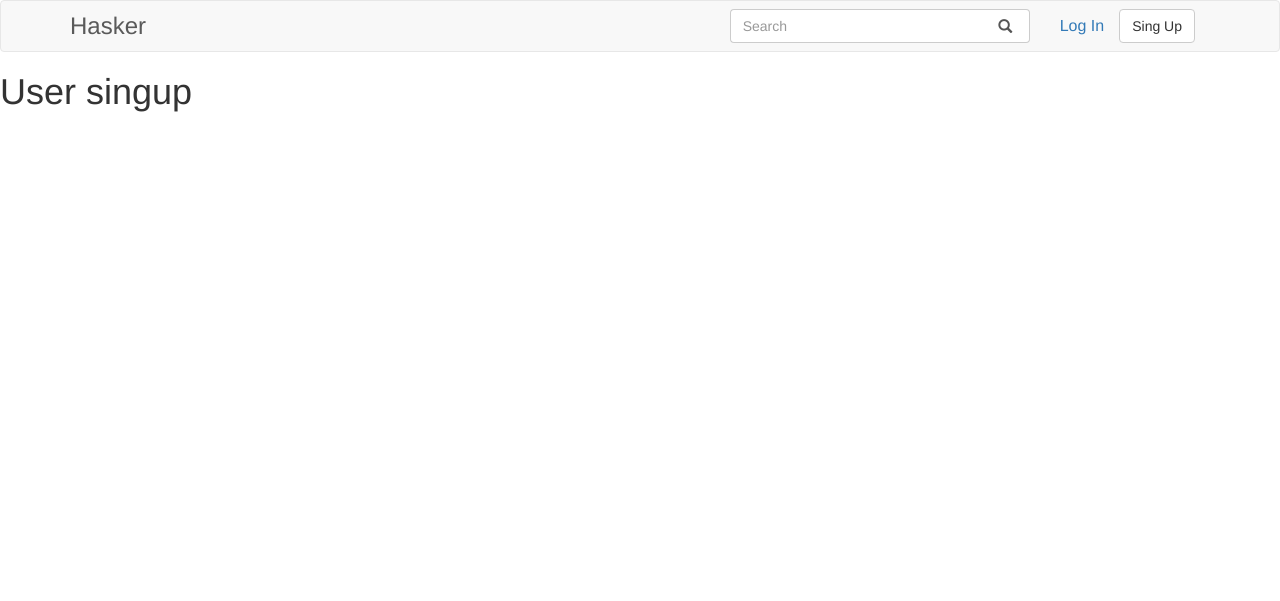
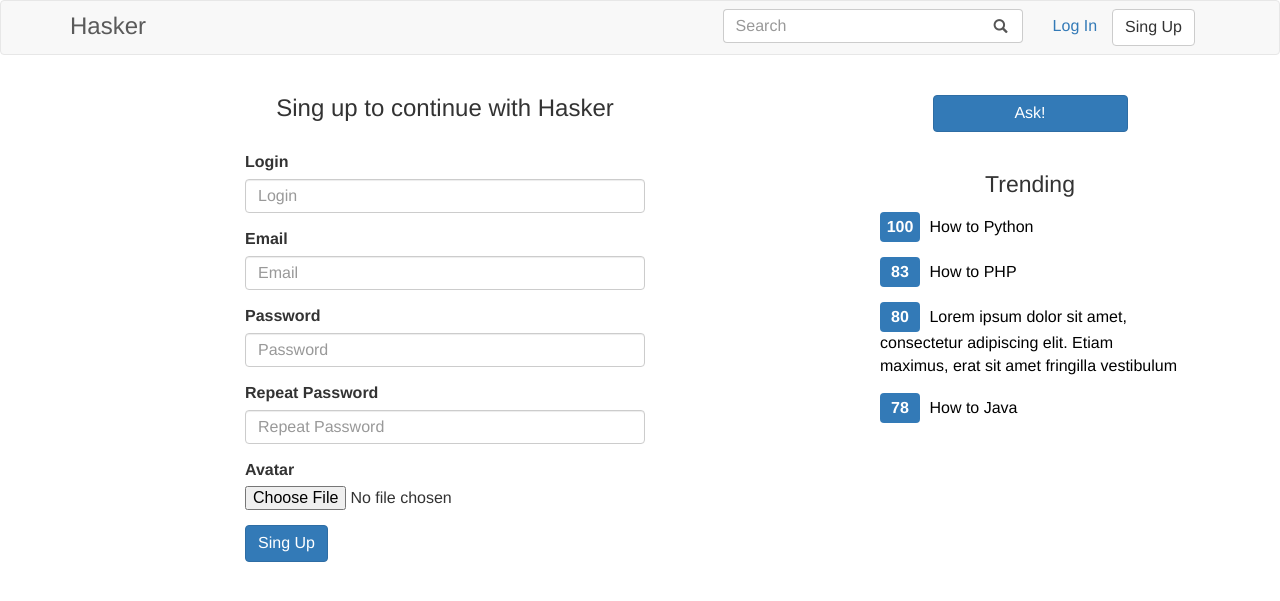
Before and after one commit to AndrewLrrr/hasker, a Django app: page /singup/ in a window 1280 px wide. Shown: the top 601 px of the page. Run offline with Django 3.2, Linux system fonts and the light colour scheme; some libraries are stand-ins or nearby versions.

Commit message:
Added right column to base template. Added user log in and sing up forms

```diff
--- a/qa/static/qa/css/style.css
+++ b/qa/static/qa/css/style.css
@@ -1,8 +1,28 @@
+#wrapper {
+    font-size: 16px;
+}
+
 .navbar-simple-text {
     float: left;
     padding: 15px;
     font-size: 16px;
     line-height: 20px;
+}
+
+#wrapper h1 {
+    font-size: 24px;
+}
+
+#wrapper h2 {
+    font-size: 23px;
+}
+
+#wrapper .btn {
+    font-size: 16px;
+}
+
+#wrapper input {
+    font-size: 16px;
 }
 
 #wrapper header .navbar-brand {
@@ -25,8 +45,65 @@
     cursor: pointer;
 }
 
+.form-base {
+    max-width: 400px;
+    margin: 30px auto;
+}
+
+.form-base input:focus {
+    text-align: left;
+    box-shadow: none;
+    border: 1px solid #ccc;
+}
+
+.btn-ask {
+    display: block;
+    max-width: 195px;
+    margin: 20px auto;
+}
+
+.trends {
+    margin: auto;
+}
+
+.trend-item {
+    margin: 15px 0;
+}
+
+.trend-item .label-primary {
+    display: inline-block;
+    width: 40px;
+    background-color: #337ab7;
+    padding: 7px 5px;
+    margin-right: 5px;
+    font-size: 16px;
+}
+
+.trend-item .trent-link {
+    color: #000;
+    cursor: pointer;
+}
+
 @media (min-width: 768px) {
     #wrapper .navbar-form .input-group {
         width: 300px;
     }
+    .trends {
+        max-width: 300px;
+        margin: auto;
+    }
+    .btn-ask {
+        margin-bottom: 40px;
+    }
 }
+
+@media (max-width: 767px) {
+    .content {
+        margin-bottom: 20px;
+        border-bottom: 1px solid #ccc;
+    }
+    .mobile-separator {
+        margin: 0 -15px;
+        border-bottom: 1px solid #ccc;
+    }
+}
--- a/qa/templates/base.html
+++ b/qa/templates/base.html
@@ -7,7 +7,7 @@
     <link rel="stylesheet" type="text/css" href="{% static 'qa/css/bootstrap.css' %}"/>
     <link rel="stylesheet" type="text/css" href="{% static 'qa/css/style.css' %}"/>
     <title>
-        {% block title %}Hasker application{% endblock title %}
+        {% block title %}Hasker{% endblock title %}
     </title>
 </head>
 <body>
@@ -44,8 +44,35 @@
             </div>
         </nav>
     </header>
-    <div class="content">
-        {% block content %}{% endblock content %}
+    <div class="container">
+        <div class="row">
+            <div class="col-sm-7 col-md-8 content">
+                {% block content %}{% endblock content %}
+            </div>
+            <div class="col-sm-5 col-md-4">
+                <a class="btn btn-primary btn-ask">Ask!</a>
+                <div class="mobile-separator"></div>
+                <div class="trends">
+                    <h2 class="text-center">Trending</h2>
+                    <div class="trend-item">
+                        <span class="label label-primary">100</span>
+                        <a href="#" class="trent-link">How to Python</a>
+                    </div>
+                    <div class="trend-item">
+                        <span class="label label-primary">83</span>
+                        <a href="#" class="trent-link">How to PHP</a>
+                    </div>
+                    <div class="trend-item">
+                        <span class="label label-primary">80</span>
+                        <a href="#" class="trent-link">Lorem ipsum dolor sit amet, consectetur adipiscing elit. Etiam maximus, erat sit amet fringilla vestibulum</a>
+                    </div>
+                    <div class="trend-item">
+                        <span class="label label-primary">78</span>
+                        <a href="#" class="trent-link">How to Java</a>
+                    </div>
+                </div>
+            </div>
+        </div>
     </div>
 </div>
 </body>
--- a/qa/templates/qa/user_singup.html
+++ b/qa/templates/qa/user_singup.html
@@ -1,2 +1,30 @@
 {% extends "base.html" %}
-{% block content %}<h1>User singup</h1>{% endblock content %}
+{% block title %}Sing Up{% endblock title %}
+{% block content %}
+<h1 class="text-center">Sing up to continue with Hasker</h1>
+<form class="form-base">
+    <div class="form-group">
+        <label for="inputLogin" class="control-label">Login</label>
+        <input type="text" name="username" class="form-control" id="inputLogin" placeholder="Login">
+    </div>
+    <div class="form-group">
+        <label for="inputEmail" class="control-label">Email</label>
+        <input type="text" name="username" class="form-control" id="inputEmail" placeholder="Email">
+    </div>
+    <div class="form-group">
+        <label for="inputPassword" class="control-label">Password</label>
+        <input type="password" name="password" class="form-control" id="inputPassword" placeholder="Password">
+    </div>
+       <div class="form-group">
+        <label for="inputRepeatPassword" class="control-label">Repeat Password</label>
+        <input type="password" name="password" class="form-control" id="inputRepeatPassword" placeholder="Repeat Password">
+    </div>
+    <div class="form-group">
+        <label for="inputAvatar">Avatar</label>
+        <input type="file" name="avatar" id="inputAvatar">
+    </div>
+    <div class="form-group">
+        <button type="submit" class="btn btn-primary">Sing Up</button>
+    </div>
+</form>
+{% endblock content %}
--- a/qa/views.py
+++ b/qa/views.py
@@ -43,7 +43,7 @@
 
 class LoginView(View):
     def get(self, request):
-        return HttpResponse('login')
+        return render(request, 'qa/user_login.html')
 
 
 class LogoutView(View):
```
Also changed, not shown: qa/templates/qa/user_login.html (added, +25 -0 lines).
